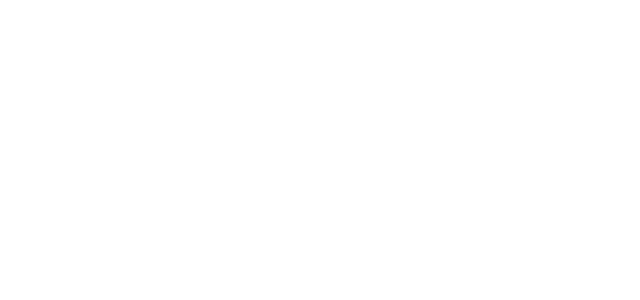
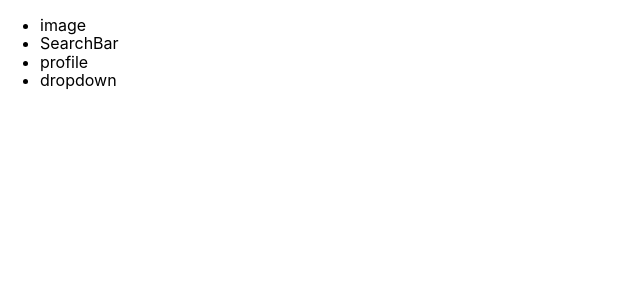
Before and after one commit to SeanPaulson/Reddit-React-Study-Project, a React (Create React App) app: page / in a window 1280 px wide. Shown: the top 300 px of the page, without its empty margins (0-640 px from the left). Built offline with nearby package versions, Linux system fonts and the light colour scheme.

Commit message:
test commit by sean

```diff
--- /dev/null
+++ b/src/App.css
@@ -0,0 +1,3 @@
+.App {
+    width: 100%;
+}
--- a/src/App.js
+++ b/src/App.js
@@ -1,8 +1,18 @@
-
+import './App.css';
 
 function App() {
   return (
     <div className="App">
+      <header>
+        <nav>
+          <ul>
+            <li>image</li>
+            <li>SearchBar</li>
+            <li>profile</li>
+            <li>dropdown</li>
+          </ul>
+        </nav>
+      </header>
     </div>
   );
 }
--- /dev/null
+++ b/src/index.css
@@ -0,0 +1,28 @@
+@import-normalize;
+
+html, body, #root {
+  height: 100%;
+  list-style-type: none;
+}
+
+body {
+  margin: 0;
+  font-family: -apple-system, BlinkMacSystemFont, 'Segoe UI', 'Roboto', 'Oxygen',
+    'Ubuntu', 'Cantarell', 'Fira Sans', 'Droid Sans', 'Helvetica Neue',
+    sans-serif;
+  -webkit-font-smoothing: antialiased;
+  -moz-osx-font-smoothing: grayscale;
+}
+
+#root {
+  position: relative;
+}
+
+code {
+  font-family: source-code-pro, Menlo, Monaco, Consolas, 'Courier New',
+    monospace;
+}
+
+button {
+  cursor: pointer;
+}
--- a/src/index.js
+++ b/src/index.js
@@ -1,6 +1,8 @@
 import React from 'react';
 import ReactDOM from 'react-dom/client';
 import App from './App';
+import 'normalize.css';
+import './index.css';
 
 const root = ReactDOM.createRoot(document.getElementById('root'));
 root.render(
```
